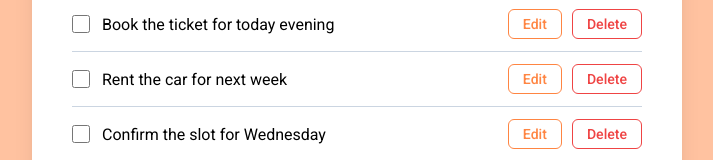
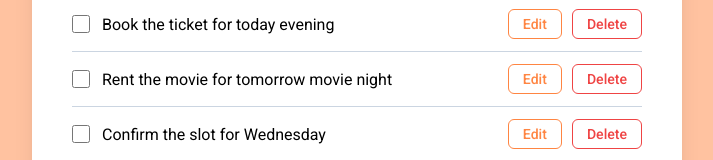
Before and after one commit to Ammisettychamu33/enhancement-of-simple-todos, a React (Create React App) app: page / in a window 1280 px wide. Shown: the part 221-381 px from the top of the page, without its empty margins (283-996 px from the left). Built offline with nearby package versions, Linux system fonts and the light colour scheme.

Commit message:
Update item 2 initial title to Rent the movie for tomorrow movie night

```diff
--- a/src/components/SimpleTodos/index.jsx
+++ b/src/components/SimpleTodos/index.jsx
@@ -11,7 +11,7 @@ const initialTodosList = [
   },
   {
     id: 2,
-    title: 'Rent the car for next week',
+    title: 'Rent the movie for tomorrow movie night',
     isCompleted: false,
   },
   {
```
